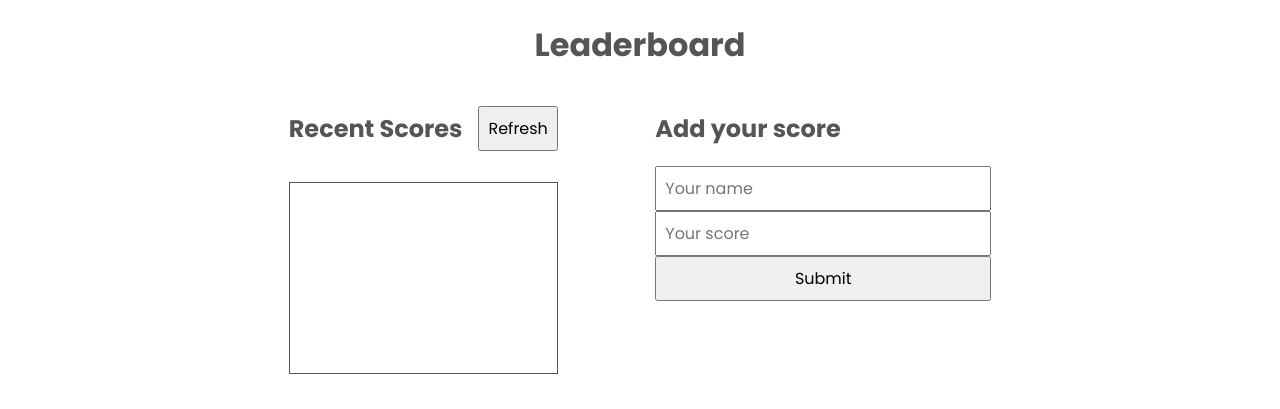
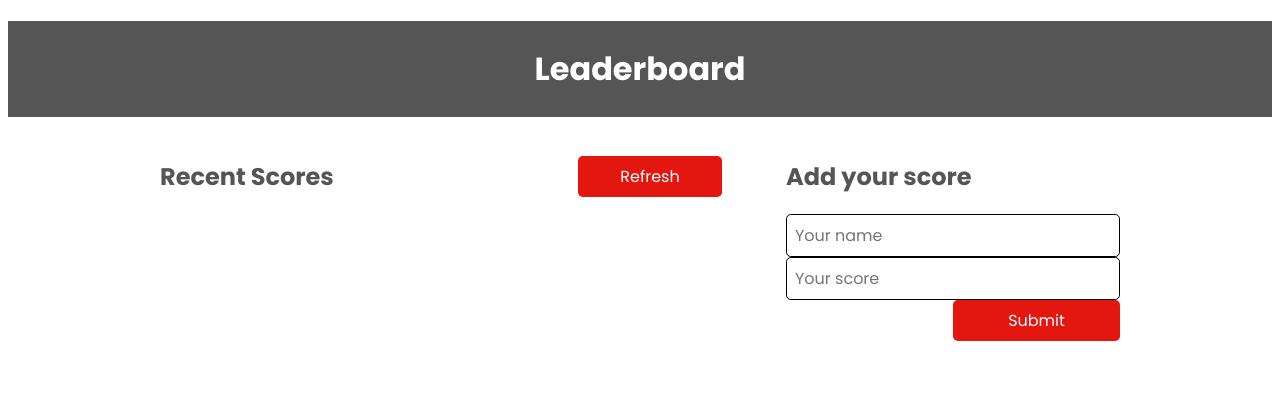
Before and after one commit to indigodavid/leaderboard, a website built with webpack: page src/index.html in a window 1280 px wide. Built offline with nearby package versions, Linux system fonts and the light colour scheme; no server answers.

Commit message:
Improve overall styling

```diff
--- a/src/style.css
+++ b/src/style.css
@@ -8,8 +8,8 @@
 :root {
   --color-primary: #555;
   --color-disabled: #ccc;
-  --color-accent: #4d60d6;
-  --color-active: #2db32d;
+  --color-accent: #ddd;
+  --color-active: rgb(227, 22, 16);
   --color-focus: rgb(152, 208, 152);
   --color-negative: #fff;
   --font: 'Poppins', sans-serif;
@@ -23,10 +23,14 @@ body {
 ul {
   list-style: none;
   padding: 0;
+  margin: 0;
 }
 
 h1 {
   text-align: center;
+  background-color: var(--color-primary);
+  color: var(--color-negative);
+  line-height: 3;
 }
 
 button,
@@ -34,11 +38,34 @@ input {
   font-size: 1rem;
   font-family: var(--font);
   padding: 0.5rem;
+  border-radius: 0.3rem;
+  appearance: none;
+  border: 0.06rem black solid;
+}
+
+button {
+  border: none;
+  background-color: var(--color-active);
+  color: var(--color-negative);
+  transition-duration: 0.5s;
+  transition-timing-function: cubic-bezier(0.2, 0, 0.05, 1);
+}
+
+button:hover {
+  border: 0.18rem var(--color-active) solid;
+  color: var(--color-active);
+  background-color: var(--color-negative);
+  padding: 0.32rem;
+}
+
+#recent {
+  flex-grow: 2;
 }
 
 #add-section {
   display: flex;
   flex-direction: column;
+  flex-grow: 0;
 }
 
 #refresh {
@@ -46,27 +73,63 @@ input {
 }
 
 #leaderboard {
-  border: var(--color-primary) solid 0.06rem;
   min-height: 12rem;
 }
 
+#refresh {
+  width: 9rem;
+}
+
+#submit-score {
+  width: 50%;
+  align-self: flex-end;
+}
+
 .score {
+  padding: 0.5rem;
+  border-radius: 0.3rem;
+  margin-bottom: 0.1rem;
+  display: flex;
+  justify-content: space-between;
   background-color: var(--color-disabled);
+  transition-duration: 0.5s;
+  transition-timing-function: cubic-bezier(0.2, 0, 0.05, 1);
 }
 
 .score:nth-child(2n) {
+  background-color: var(--color-accent);
+}
+
+.score:hover {
+  background-color: var(--color-primary);
+  color: var(--color-negative);
+}
+
+.score span {
   background-color: var(--color-negative);
+  border-radius: 1rem;
+  min-width: 8rem;
+  text-align: right;
+  padding: 0.1rem 0.8rem;
+}
+
+.score:hover span {
+  color: var(--color-primary);
+  font-weight: 600;
 }
 
 .head {
   display: flex;
   gap: 1rem;
+  justify-content: space-between;
 }
 
 .wrapper {
   display: flex;
-  width: 50rem;
+  width: 60rem;
+  gap: 4rem;
   max-width: 100%;
   margin: 0 auto;
   justify-content: space-around;
+  flex-wrap: wrap;
 }
```
